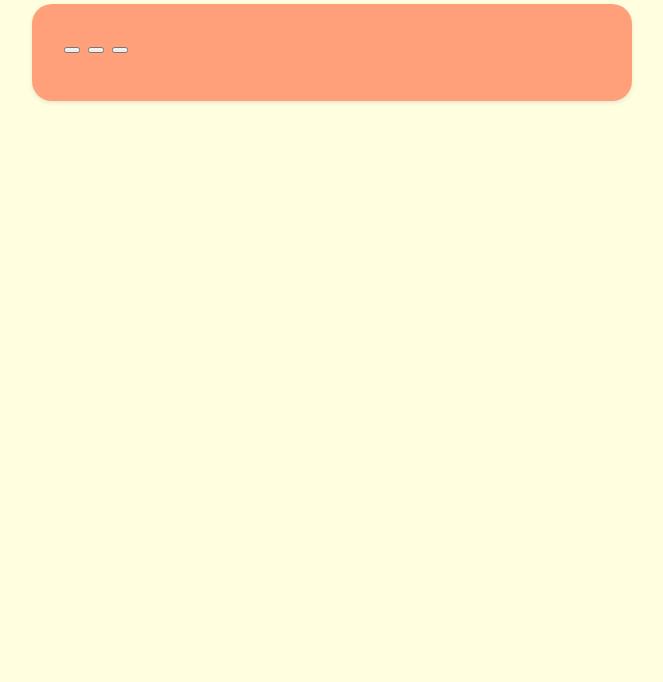
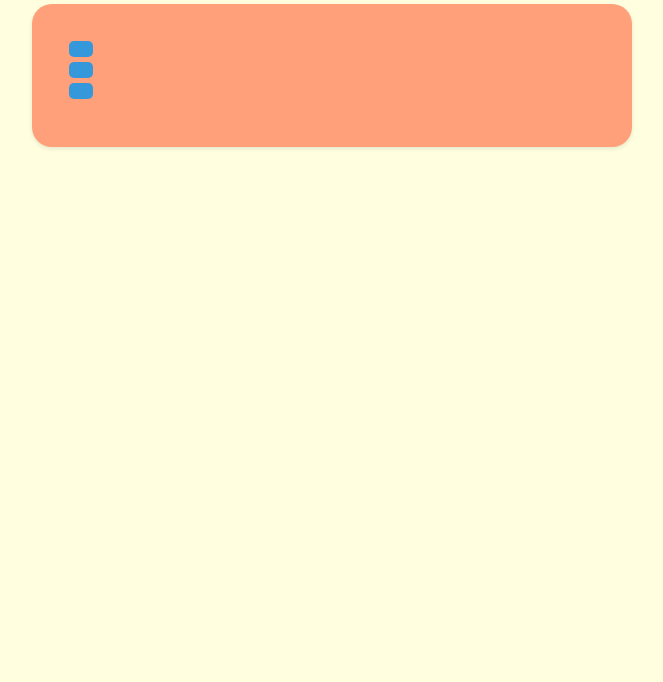
Before and after one commit to MaryYoung123/yorkshire-quiz, a plain HTML site: page index.html in a window 1280 px wide. Shown: the part 118-800 px from the top of the page, without its empty margins (308-971 px from the left). Drawn offline with Linux system fonts and the light colour scheme.

Commit message:
add styling to options and choice buttons

```diff
--- a/assets/css/style.css
+++ b/assets/css/style.css
@@ -21,3 +21,23 @@ body {
     border-radius: 20px;
     box-shadow: 0 2px 4px rgba(0, 0, 0, 0.1);
 }
+
+.options {
+    display: flex;
+  }
+
+  .choice {
+    font-size: 1em;
+    display: block;
+    margin: 5px 5px;
+    padding: .5em .75em;
+    background-color: #3498db;
+    color: white;
+    border: none;
+    border-radius: 5px;
+    cursor: pointer;
+  }
+
+  .choice:hover {
+    background-color: #2980b9;
+  }
--- a/index.html
+++ b/index.html
@@ -5,9 +5,7 @@
     <meta charset="UTF-8">
     <meta name="viewport" content="width=device-width, initial-scale=1.0">
     <link rel="stylesheet" href="assets/css/style.css">
-    <style>
-        @import url('https://fonts.googleapis.com/css2?family=Inconsolata:wght@200..900&display=swap');
-        </style>
+
     <title>Document</title>
 </head>
 
```
